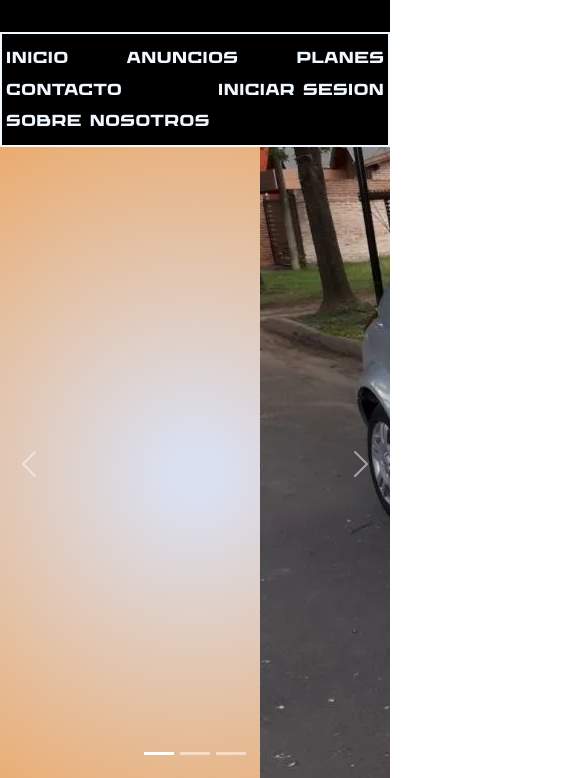
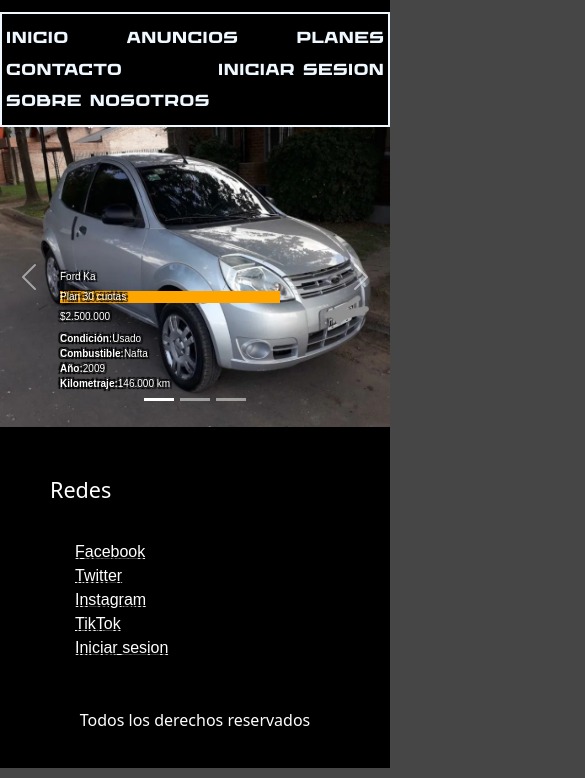
Before and after one commit to gastonutn/Proyectoutn, a plain HTML site: page Planes.html in a window 390 px wide. Shown: the part 166-944 px from the top of the page, 585 px wide, since content can reach past the window. Drawn offline with nearby package versions, Linux system fonts and the light colour scheme.

Commit message:
se agregaron estilos y fuentes

```diff
--- a/Planes.html
+++ b/Planes.html
@@ -6,6 +6,7 @@
     <meta name="viewport" content="width=device-width, initial-scale=1.0">
     <link rel="stylesheet" href="./styles/style.css">
     <link rel="stylesheet" href="./styles/style2.css">
+    <link rel="stylesheet" href="./styles/planesStyle.css">
     <link href="https://cdn.jsdelivr.net/npm/bootstrap@5.3.0-alpha3/dist/css/bootstrap.min.css" rel="stylesheet" integrity="sha384-KK94CHFLLe+nY2dmCWGMq91rCGa5gtU4mk92HdvYe+M/SXH301p5ILy+dN9+nJOZ" crossorigin="anonymous">
     <link rel="preconnect" href="https://fonts.googleapis.com">
     <link rel="preconnect" href="https://fonts.gstatic.com" crossorigin>
@@ -36,9 +37,9 @@
       <div class="carousel-inner">
         <div class="carousel-item active" id="carrusel">
           <img src="./styles/imagenes/c1o.jpg" class="c1o" alt="ka gris">
-          <div class="carousel-caption d-none d-md-block">
+          <div class="carousel-caption " id="gaston12">
             <h5>Ford Ka</h5>
-            <h4>Plan 30 cuotas</h4>
+            <h4 class="planesh4">Plan 30 cuotas</h4>
             <h3>$2.500.000</h3>
             <ul>
               <li><strong>Condición:</strong> Usado</li>
@@ -50,9 +51,9 @@
         </div>
         <div class="carousel-item">
           <img src="./styles/imagenes/c2o.jpg" class="c2o" alt="bora gris">
-          <div class="carousel-caption d-none d-md-block">
+          <div class="carousel-caption ">
             <h5>Volkswagen Bora</h5>
-            <h4>Plan 30 cuotas</h4>
+            <h4 class="planesh4">Plan 30 cuotas</h4>
             <h3>$3.650.000</h3>
             <ul>
               <li><strong>Condición:</strong> Usado</li>
@@ -64,13 +65,13 @@
         </div>
         <div class="carousel-item">
           <img src="./styles/imagenes/c3o.jpg" class="c2o" alt="focus gris">
-          <div class="carousel-caption d-none d-md-block">
+          <div class="carousel-caption ">
            <div  class="focus">
             <h5>Ford Focus</h5>
-            <h4>Plan 30 cuotas</h4>
+            <h4 class="planesh4">Plan 30 cuotas</h4>
             <h3>$3.00.000</h3>
             <ul>
-              <li><strong>Condición:</strong> Usado</li>
+              <li>Condición: Usado</li>
               <li><strong>Combustible:</strong> Diesel</li>
               <li><strong>Año:</strong> 2012</li>
               <li><strong>Kilometraje:</strong> 141.000 km</li>
@@ -92,11 +93,11 @@
       <h4 class="redes">Redes </h4>
       <div class="footerContainer">
         <ul class="lista">
-            <li ><a class="list" target="_blank" href=https://www.facebook.com>Facebook</a></li>
-            <li ><a class="list" target="_blank" href=https://twitter.com/home?lang=es>Twitter</a></li>
-            <li ><a class="list" target="_blank" href=https://www.instagram.com>Instagram</a></li>
-            <li ><a class="list" target="_blank" href=https://www.tiktok.com/es>TikTok</a></li>
-            <li ><a class="list" href="./IniciarSesion.html">Iniciar sesion</a></li>
+            <li class="lifooter"><a class="list" target="_blank" href=https://www.facebook.com>Facebook</a></li>
+            <li class="lifooter"><a class="list" target="_blank" href=https://twitter.com/home?lang=es>Twitter</a></li>
+            <li class="lifooter"><a class="list" target="_blank" href=https://www.instagram.com>Instagram</a></li>
+            <li class="lifooter"><a class="list" target="_blank" href=https://www.tiktok.com/es>TikTok</a></li>
+            <li class="lifooter"><a class="list" href="./IniciarSesion.html">Iniciar sesion</a></li>
         </ul>
         <div class="logo2"><img src="./styles/logo.svg" alt="" class="logoimg"></div>
     </div>
--- a/styles/planesStyle.css
+++ b/styles/planesStyle.css
@@ -1,23 +1,28 @@
  body{
-    background: rgb(218,224,240);
-background: radial-gradient(circle, rgba(218,224,240,1) 4%, rgba(248,129,5,1) 100%);
+        background: rgba(39, 39, 39, 0.856);
     }
 
+    .c1o, .c2o, .c3o{
+        position: static;
+        margin-left: 260px;
+        box-shadow: 10px 20px 20px 10px rgba(0,0,0,0.3);
+    }
 
-h5, h4, h3, li{
+h5, .planesh4, h3, li{
     display: flex;
     justify-content: start;
     align-items: start;
     align-content: start;
     margin-left: 60px;
-    font-family: 'Montserrat', sans-serif;
-    font-family: 'Roboto Condensed', sans-serif;
-    font-family: 'Roboto Mono', monospace;
+    font-family: Arial, Helvetica, sans-serif;
+    color: white;
+    font-size: 30px;
+    text-shadow: -2px -2px 1px #000, 2px 2px 1px #000, -2px 2px 1px #000, 2px -2px 1px #000;
 }
 
-h4{
-    background-color: #db2626;
-    width: 85px;
+.planesh4{
+    background-color: orange;
+    width: 220px;
 }
 
 li{
@@ -28,47 +33,92 @@ li{
     position: static;
     margin-left: 260px;
 }
+.footer {
+    padding: 20px;
+    color: #ffff;
+    background-color: black;
+}
 
-.focus{
-    color: black;
+.footerContainer{
+    display: flex;
+    justify-content: space-between;
+    align-items: center;
+    margin: 25px;
 }
-.publicar{
+.logo2{
     flex-direction:row;
     float: right;
     position: relative;
-    bottom: 60px;
+    bottom: 50px;
     padding-left: 10px;
     text-decoration: none;
     color: white;
     font-family: Arial;
     letter-spacing: 2px;
-    margin-left: 1350px;
-    margin-right: 180px;
-    border: 2px solid orange;
+    margin-left: 1000px;
+    margin-right: 160px;
+
+
 }
+.logoimg{
+    width: 150px;
+    height: 150px;
+}
+.lifooter{
+    margin-left: 0px;
+    display: flex;
+    width: 200px;
+    flex-direction: column;
+    color:white;
+    display: block;
+    font-size: 16px;
+    padding-left: 0;
+}
+
+
 @media (min-width: 320px) and (max-width:480px){
 
-    .publicar{
-        padding: 10px;
-        margin: 0;
-        margin-left: 170px;}
+
+        .carousel-item{
+             width: 400px;
+             height: 300px;
+            }
+
+        .c1o, .c2o, .c3o{
+               width: 100%;
+                height: 100%;
+                position: relative;
+               margin-left: 0px;
+               margin-right: 20px;
 
              }
+         h5, .planesh4, h3, li,.focus{
+                margin-left: 0px;
+                padding-left: 0px;
+                font-family: Arial, Helvetica, sans-serif;
+                color: white;
+                font-size: 10px;
+                text-shadow: -2px -2px 1px #000, 2px 2px 1px #000, -2px 2px 1px #000, 2px -2px 1px #000;
 
-.footer {
-    padding: 20px;
-    color: #ffff;
-    background-color: black;
              }
-.redes{
-    margin-left: 20%;
+             #gaston12{
+                font-size: 16px;
+                margin: 0;
+                padding: 0;
+
              }
-.lista{
-    margin-left: 15%;
+             ul{
+                padding: 0;
              }
-.list{
-    color:white
-}
-.derechos{
-    text-align: center;
-}
+             .lifooter{
+                    margin-left: 30px;
+                    display: flex;
+                    width: 150px;
+                    flex-direction: column;
+                  width: 100px;
+                    color:white;
+                    display: block;
+                    font-size: 16px;
+
+
+            } }
--- a/styles/style.css
+++ b/styles/style.css
@@ -191,7 +191,7 @@ main{
         margin: 30px;
     }
     .lista{
-        margin-left: 10px;
+        margin-left: 0px;
         display: flex;
         width: 150px;
         flex-direction: column;
--- a/styles/style2.css
+++ b/styles/style2.css
@@ -92,3 +92,6 @@
     width: 100%;
     margin: 0;
 }
+li{
+    list-style-type: none;
+}
```
Also changed, not shown: styles/IniciarSesionStyle.css (+16 -2 lines). Lines whose indentation alone changed are shown as unchanged.
